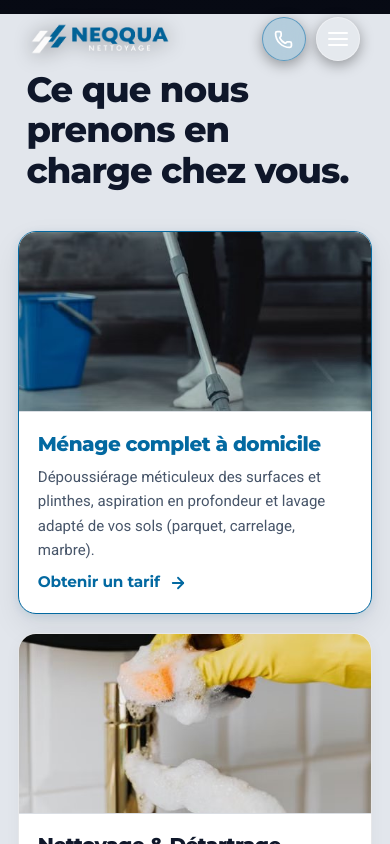
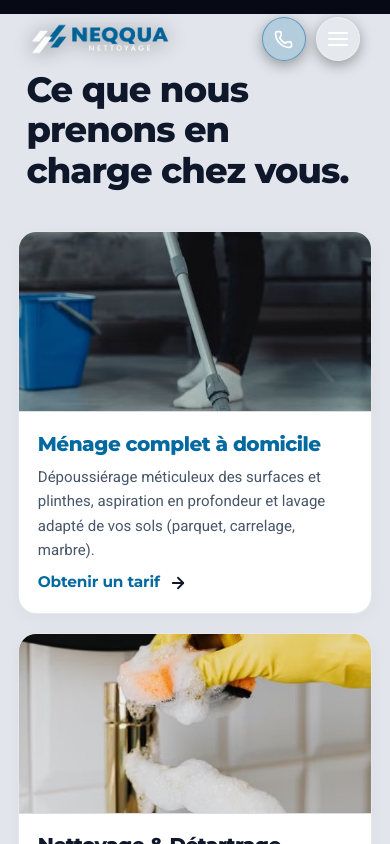
Before and after one commit to rebatiabd-prog/Neqqua-Nettoyage, a React (Vite) app: page / in a window 390 px wide. In both pictures the pointer is over the link 195 px from the left and 1252 px from the top of the page. Shown: the part 830-1674 px from the top of the page. Built offline with nearby package versions, Linux system fonts and the light colour scheme; no server answers; grey boxes are pictures that could not be loaded.

Commit message:
fix(mobile): remove button press animation on service pillars for touch screens

```diff
--- a/src/index.css
+++ b/src/index.css
@@ -1623,6 +1623,27 @@ ul {
     padding: 0 1.35rem 1.35rem 1.35rem;
     align-self: flex-start;
   }
+
+  /* Smartphone & Tablette : Suppression de l'effet bouton et saut au scroll */
+  .service-pillar-item:hover,
+  .service-pillar-item:active,
+  .service-pillar-item.is-visible:hover,
+  .service-pillar-item.is-visible:active {
+    transform: none !important;
+    border-color: rgba(15, 23, 42, 0.1) !important;
+    box-shadow: 0 4px 16px rgba(15, 23, 42, 0.04) !important;
+  }
+
+  .service-pillar-item:hover .pillar-img,
+  .service-pillar-item:active .pillar-img {
+    transform: none !important;
+  }
+
+  .service-pillar-item:hover .pillar-link-arrow,
+  .service-pillar-item:active .pillar-link-arrow {
+    transform: none !important;
+    stroke: #0f172a !important;
+  }
 }
 
 @media (max-width: 480px) {
```
